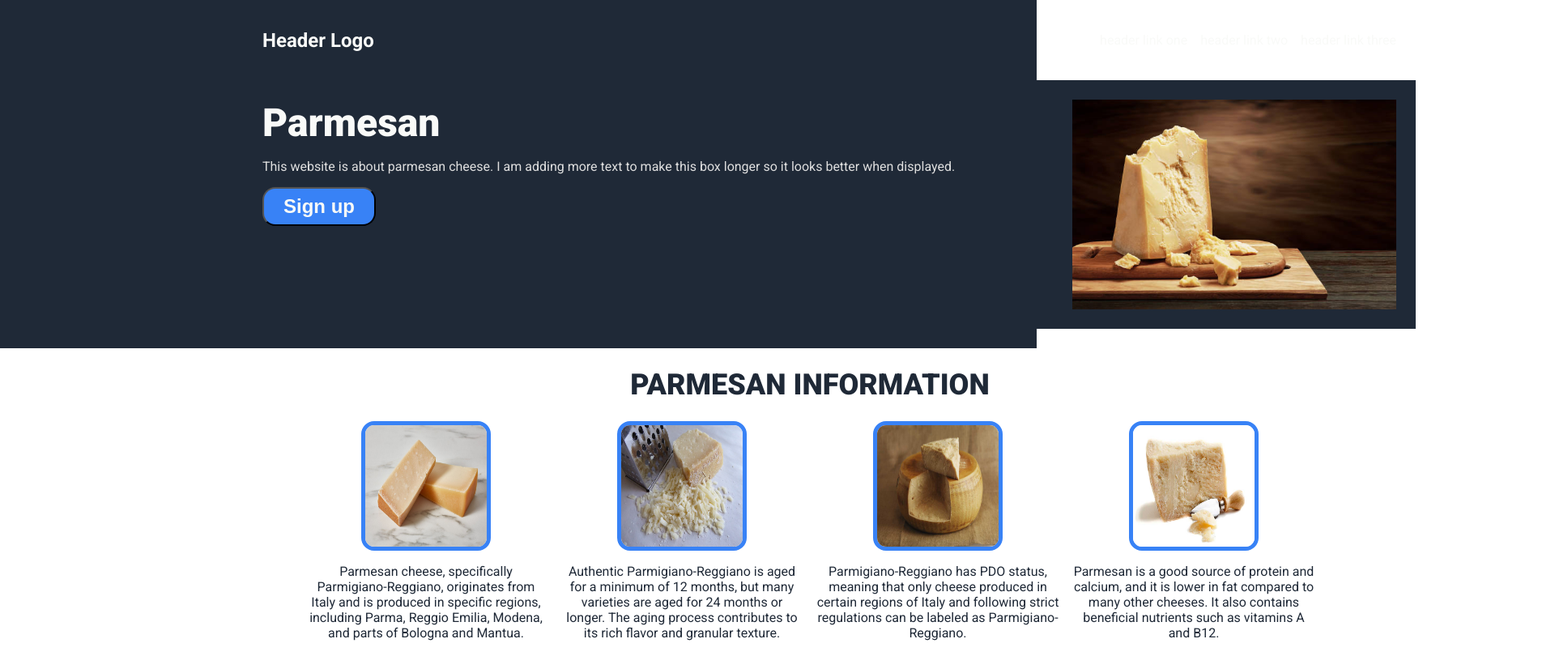
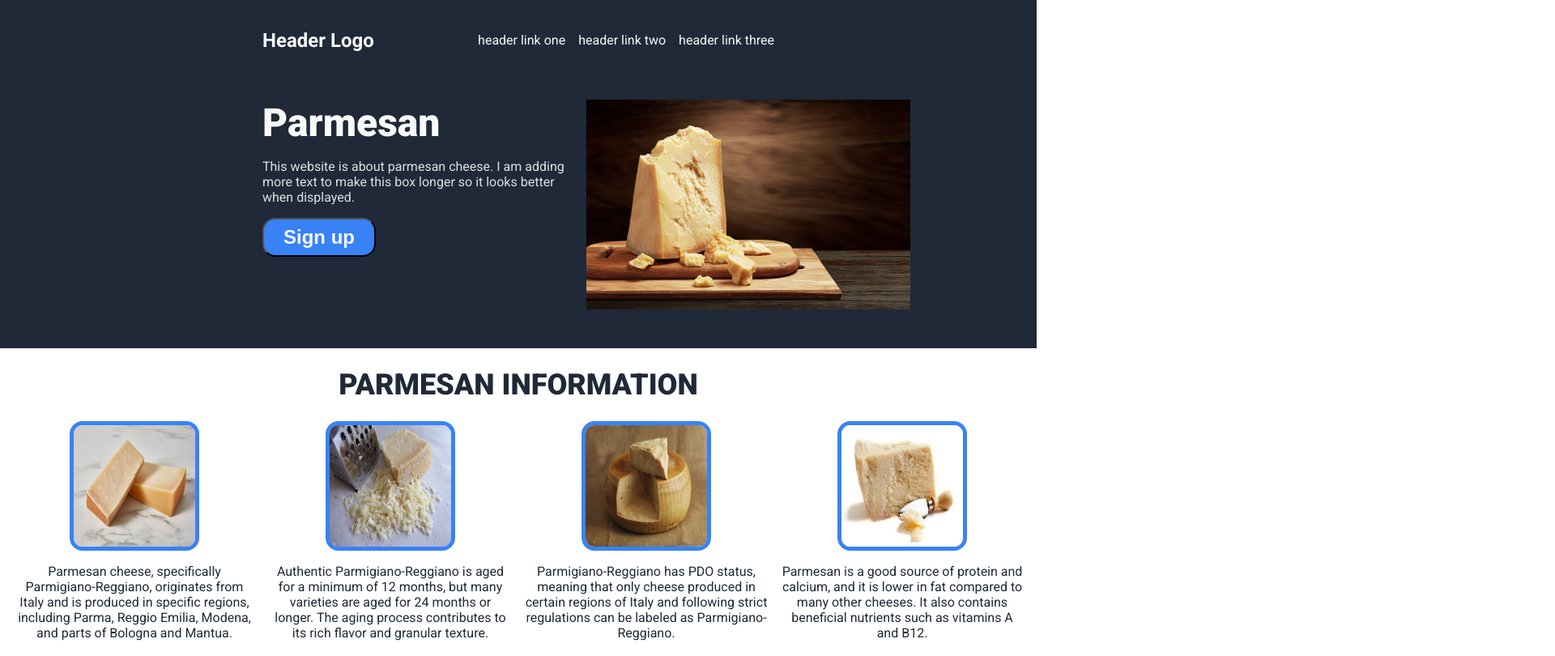
Before and after one commit to BrennanT123/landing-page, a plain HTML site: page index.html in a window 1280 px wide. Shown: the top 810 px of the page at 81% size, 1920 px wide, since content can reach past the window. Drawn offline with Linux system fonts and the light colour scheme.

Commit message:
Fix margins
Fixes margin issues where the margins were not the same on each side of the page

```diff
--- a/style/style-index.css
+++ b/style/style-index.css
@@ -7,6 +7,7 @@
     flex-direction: column;
     font-family: "Roboto";
     align-items: stretch;
+    justify-content: center;
     margin: 0;
 
 
@@ -21,7 +22,7 @@
     font-size: 24px;
     align-items: center;
     justify-content: space-between;
-    min-width: 1400px;
+    max-width: 1400px;
     padding: 24px;
 }
 
@@ -59,7 +60,7 @@ ul
     background-color: #1F2937;
     padding: 24px;
     justify-content: space-between;
-    min-width: 1400px;
+    max-width: 1400px;
     flex: 1 0 auto;
 
 }
@@ -107,7 +108,7 @@ ul
     gap: 24px;
     padding: 24px 300px;
     align-items: center;
-    min-width: 1400px;
+    max-width: 1400px;
 
 }
 .cardcontainer
@@ -197,6 +198,7 @@ p
     border-radius: 16px;
     padding: 24px 100px;
     display: flex;
+    max-width: 1400px;
     min-width: 1000px;
 }
 
```
